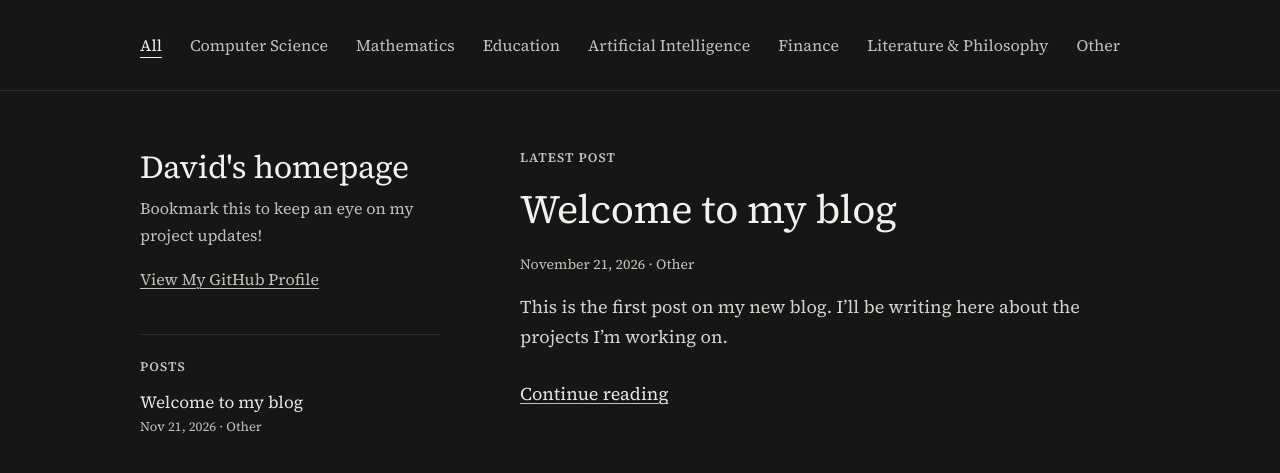
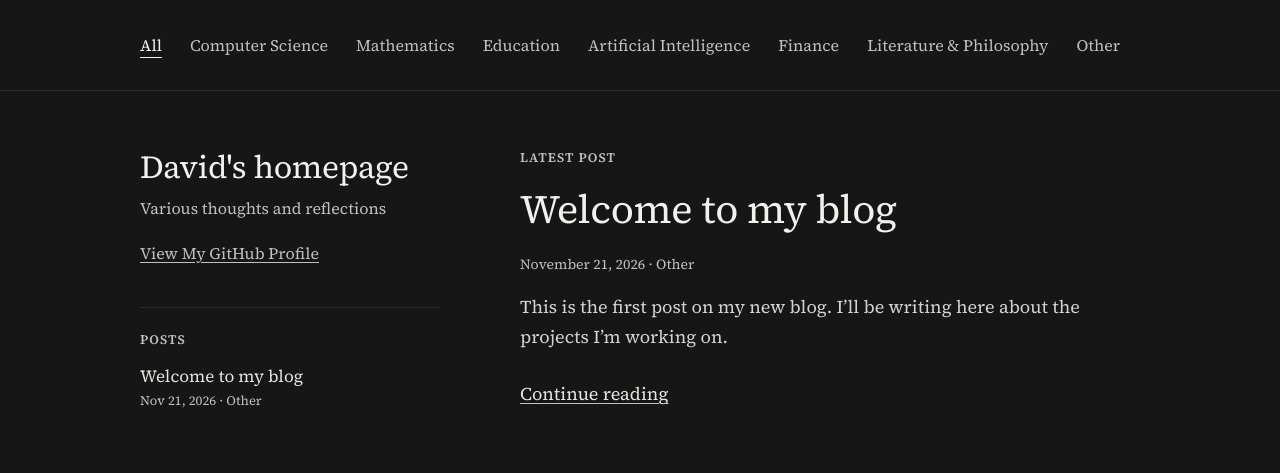
Before and after one commit to David-Berntsson/David-Berntsson.github.io, a Jekyll site: the page built from index.md, in a window 1280 px wide. Shown: the top 473 px of the page. Built offline with Jekyll 4.4.1, drawn with Linux system fonts in a browser that asks for light colours.

Commit message:
Change site description in _config.yml
Updated the site description to reflect new content.

```diff
--- a/_config.yml
+++ b/_config.yml
@@ -1,6 +1,6 @@
 theme: jekyll-theme-minimal
 title: David's homepage
-description: Bookmark this to keep an eye on my project updates!
+description: Various thoughts and reflections
 github_url: https://github.com/David-Berntsson
 
 plugins:
```
